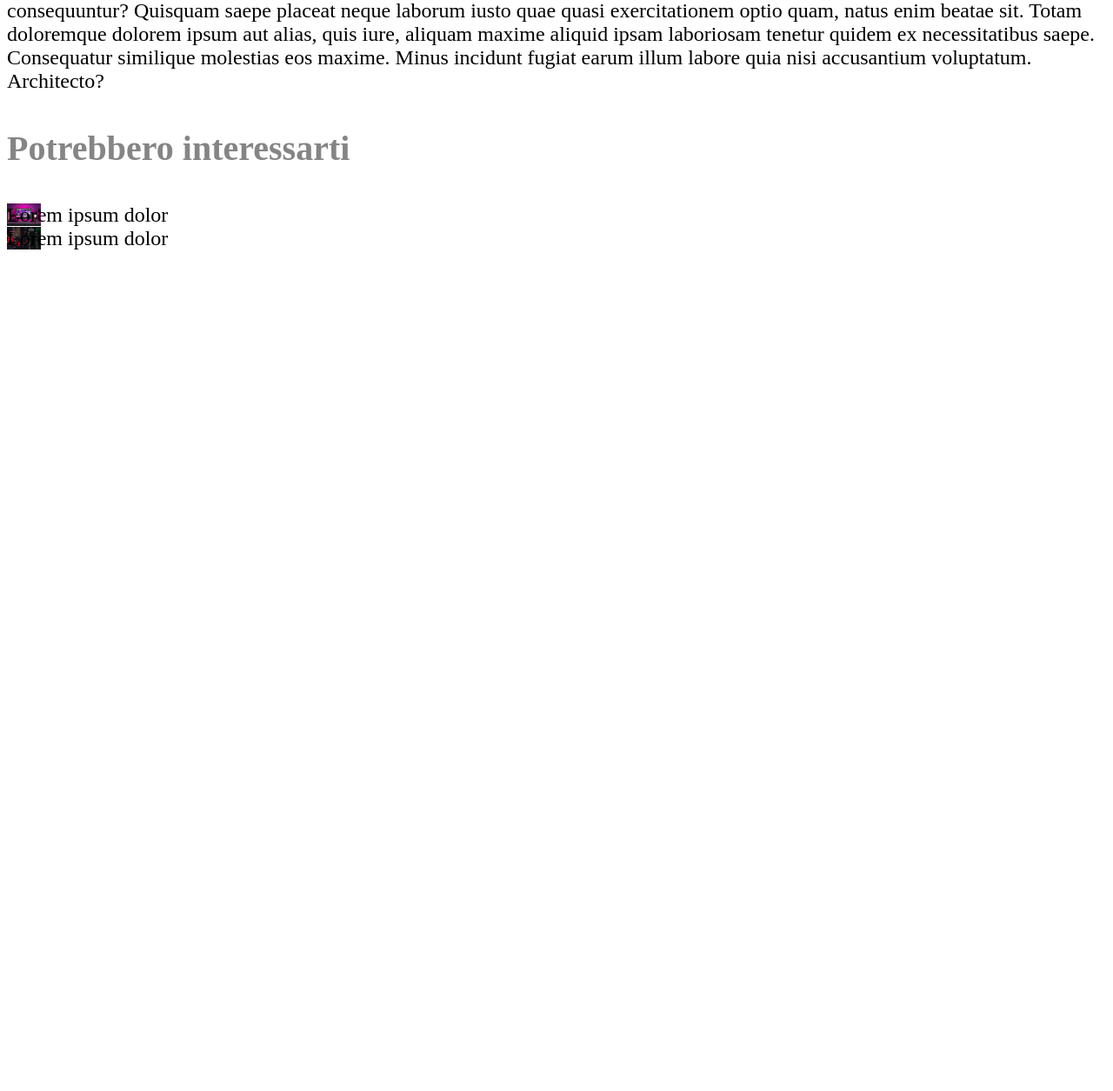
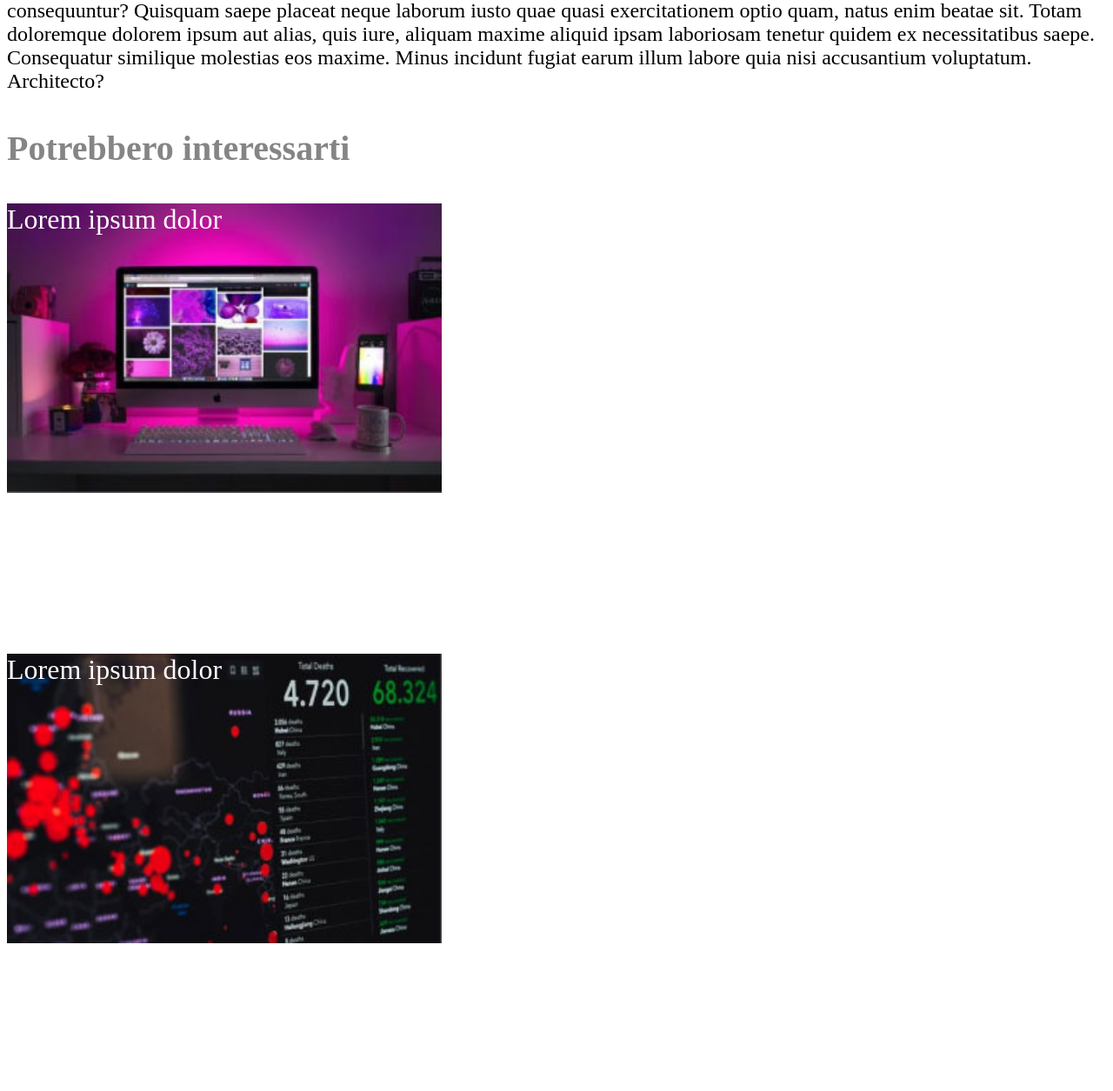
Before and after one commit to MauroBorzi/html-css-booleaner, a plain HTML site: page index.html in a window 1280 px wide. Shown: the part 2500-3755 px from the top of the page at 87% size. Before the commit the page ends 2796 px from the top, so only its background shows below. Drawn offline with Linux system fonts and the light colour scheme.

Commit message:
minor fix

```diff
--- a/assets/css/style.css
+++ b/assets/css/style.css
@@ -57,16 +57,20 @@ h3 {
 
 .span-monitor {
   background-image: url(../img/monitor.jpg);
-  background-size: 500px;
   background-size: contain;
   background-repeat: no-repeat;
-  font-size: 1.5em;
+  width: 500px;
+  height: 500px;
+  font-size: 2em;
+  color: #fffcff;
 }
 
 .span-graph {
   background-image: url(../img/graph.jpg);
-  background-size: 500px;
   background-size: contain;
   background-repeat: no-repeat;
-  font-size: 1.5em;
+  width: 500px;
+  height: 500px;
+  font-size: 2em;
+  color: #fffcff;
 }
--- a/index.html
+++ b/index.html
@@ -146,9 +146,9 @@
 
   <footer>
     <h3>Potrebbero interessarti</h3>
-    <span class="span-monitor">Lorem ipsum dolor</span>
+    <div class="span-monitor">Lorem ipsum dolor</div>
     <br>
-    <span class="span-graph">Lorem ipsum dolor</span>
+    <div class="span-graph">Lorem ipsum dolor</div>
   </footer>
 </body>
 
```
